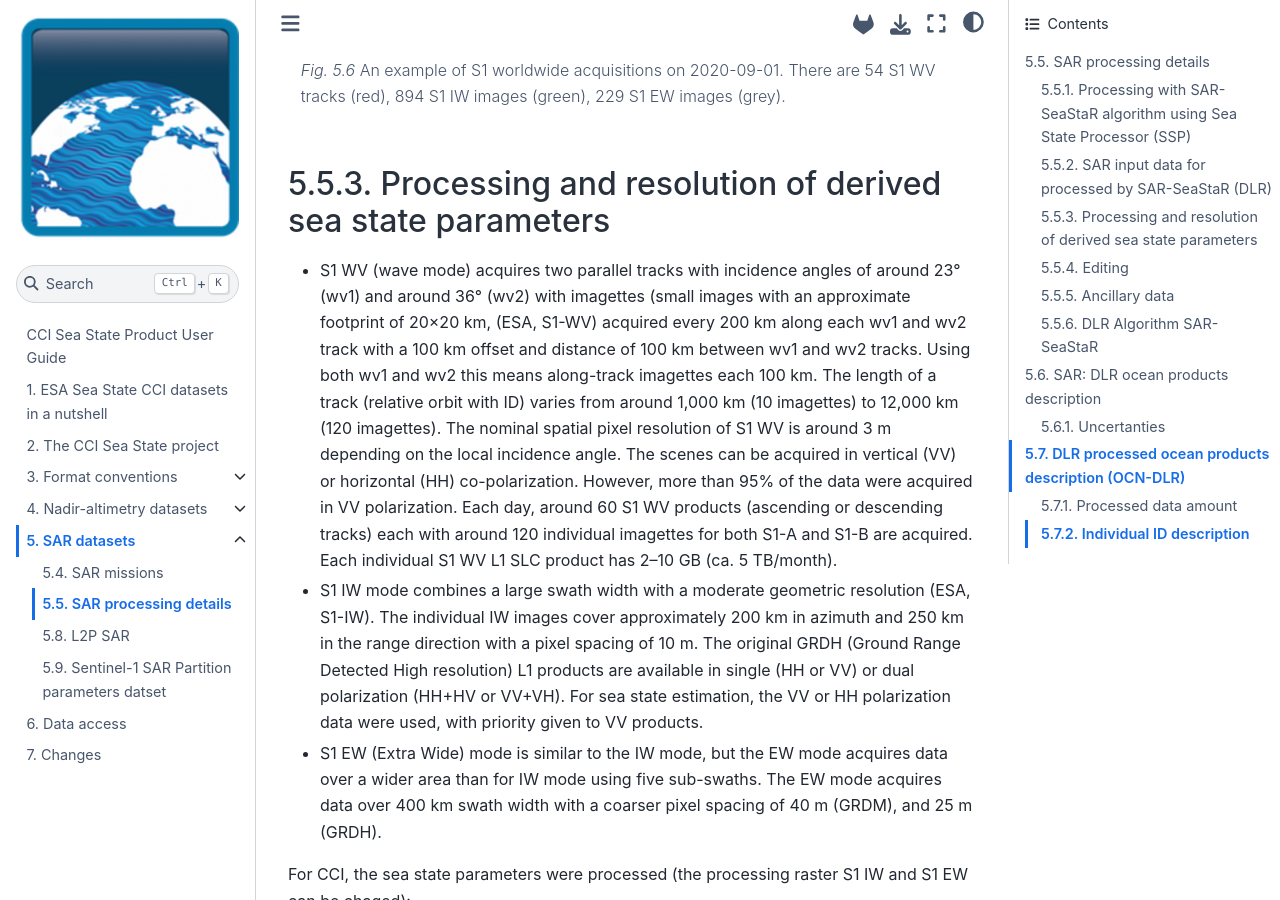
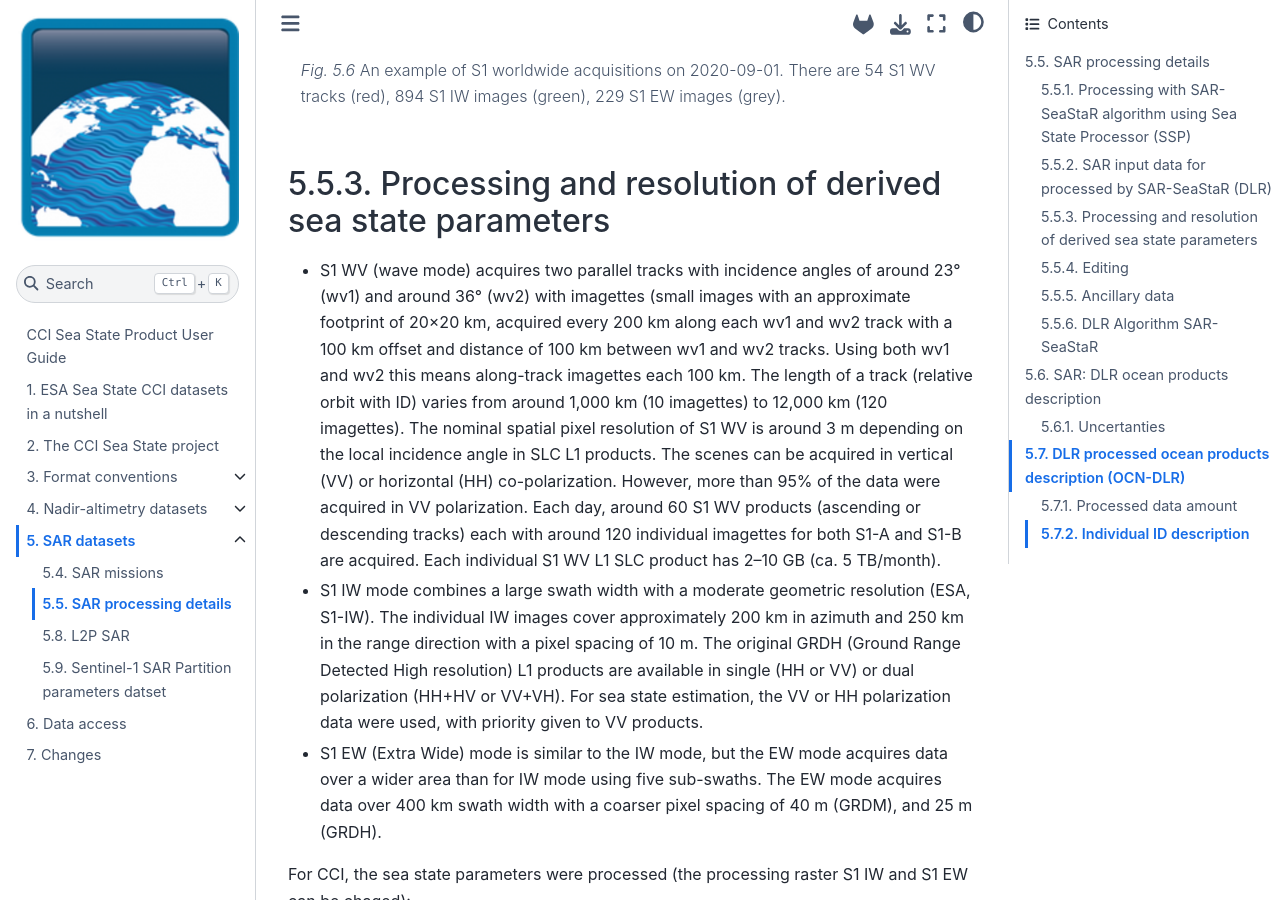
Before and after one commit to umr-lops/cci-seastate-pum, a Jupyter Book: the page built from sar/SAR-SeaStaR.md, in a window 1280 px wide and 900 px high, scrolled down 3138 px. Built offline with Jupyter Book 1.0.4 settings and Sphinx 7.4.7 and the Sphinx Book theme 1.1.4, drawn with Linux system fonts in a browser that asks for light colours.

Commit message:
Edit SAR-SeaStaR.md

```diff
--- a/sar/SAR-SeaStaR.md
+++ b/sar/SAR-SeaStaR.md
@@ -58,10 +58,10 @@ An example of S1 worldwide acquisitions on 2020-09-01. There are 54 S1 WV tracks
 ## Processing and resolution of derived sea state parameters
 
 - S1 WV (wave mode) acquires two parallel tracks with incidence angles of around 23° (wv1) and around 36° (wv2) with imagettes
-(small images with an approximate footprint of 20×20 km, (ESA, S1-WV) acquired every 200 km along each wv1 and wv2 track
+(small images with an approximate footprint of 20×20 km, acquired every 200 km along each wv1 and wv2 track
 with a 100 km offset and distance of 100 km between wv1 and wv2 tracks.  Using both wv1 and wv2 this means along-track imagettes each 100 km.
 The length of a track (relative orbit with ID) varies from around 1,000 km (10 imagettes) to 12,000 km (120 imagettes).
-The nominal spatial pixel resolution of S1 WV is around 3 m depending on the local incidence angle.
+The nominal spatial pixel resolution of S1 WV is around 3 m depending on the local incidence angle in SLC L1 products.
 The scenes can be acquired in vertical (VV) or horizontal (HH) co-polarization. However, more than 95% of the data were acquired in VV polarization.
 Each day, around 60 S1 WV products (ascending or descending tracks) each with around 120 individual imagettes for both S1-A and S1-B are acquired.
 Each individual S1 WV L1 SLC product has 2–10 GB (ca. 5 TB/month).
```
